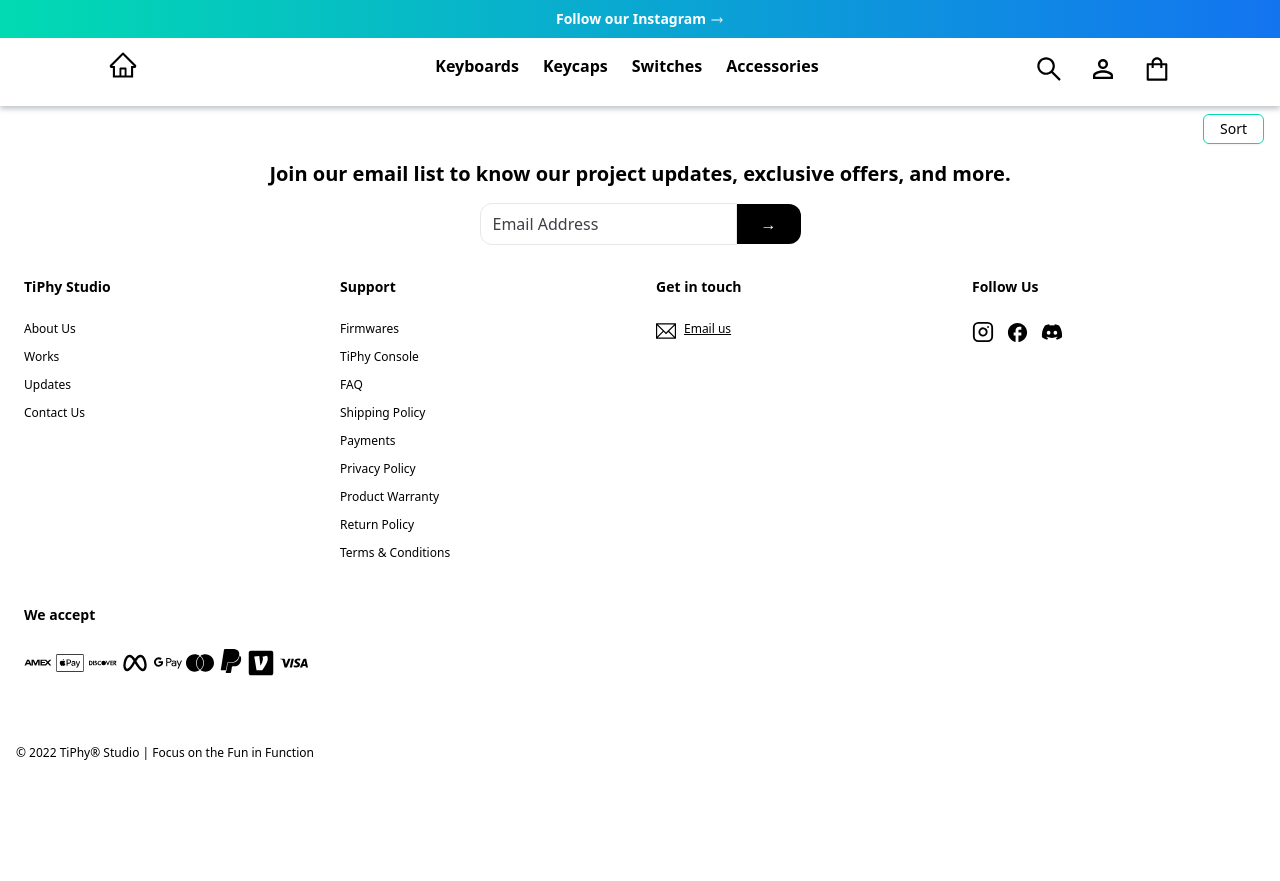
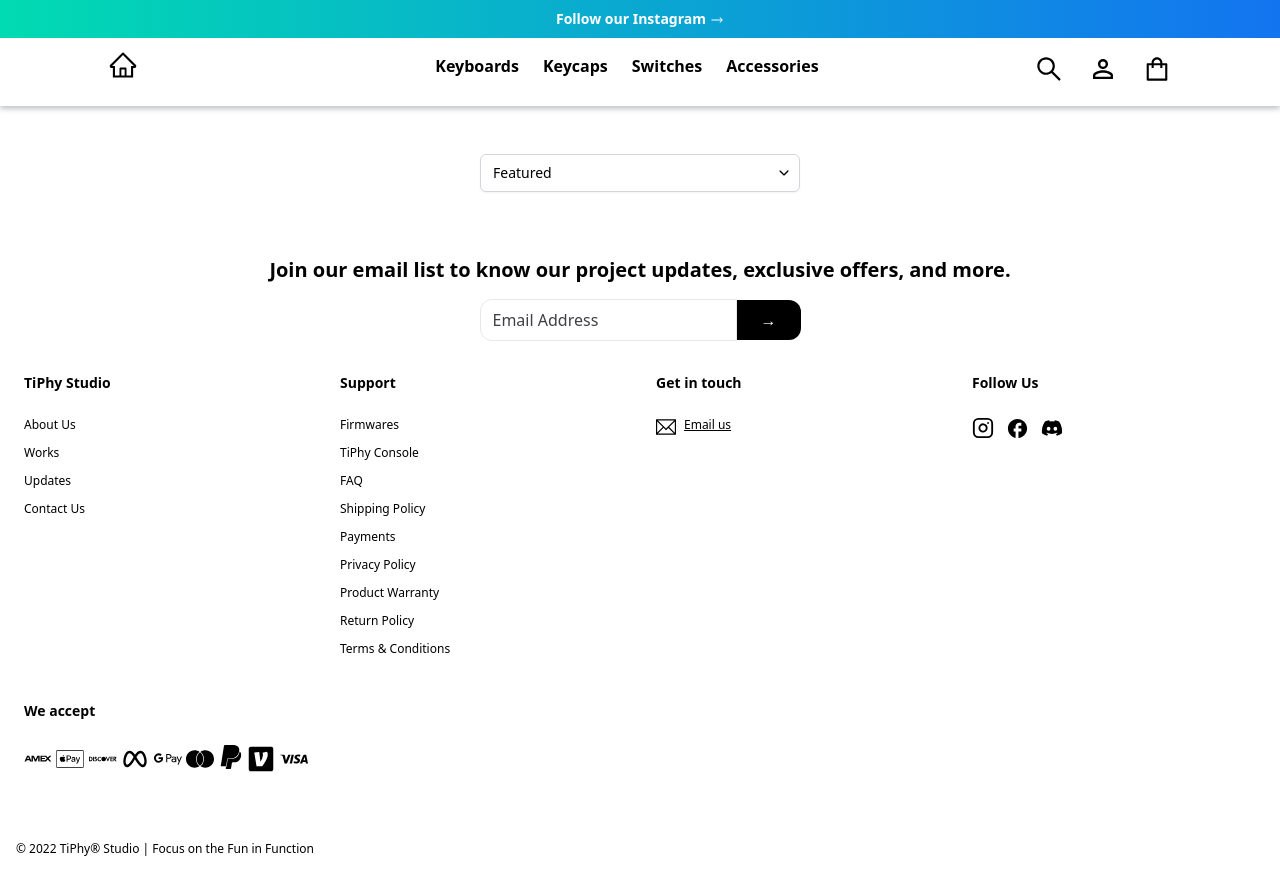
Before and after one commit to maccuci/tiphy, a React (Vite) app: page /collections/keyboards in a window 1280 px wide. Before the commit the page ends 800 px from the top, so only its background shows below. Built offline with nearby package versions, Linux system fonts and the light colour scheme.

Commit message:
add filterbox

```diff
--- a/package.json
+++ b/package.json
@@ -10,6 +10,8 @@
   },
   "dependencies": {
     "@headlessui/react": "^1.7.6",
+    "@headlessui/tailwindcss": "^0.1.2",
+    "@heroicons/react": "^2.0.13",
     "react": "^18.2.0",
     "react-device-detect": "^2.2.2",
     "react-dom": "^18.2.0",
--- /dev/null
+++ b/src/components/FilterBox.tsx
@@ -0,0 +1,85 @@
+import { Listbox, Transition } from '@headlessui/react'
+import { Fragment, useState } from 'react'
+import { CheckIcon } from '@heroicons/react/20/solid'
+import { IoIosArrowDown } from 'react-icons/io'
+
+const people = [
+    "Featured",
+    "Best Selling",
+    "Alphabetically, A-Z",
+    "Alphabetically, Z-A",
+    "Price, Low to High",
+    "Price, High to Low",
+    "Date, Old to New",
+    "Date, New to Old",
+]
+
+export default function FilterBox() {
+    const [selectedfilter, setSelectedfilter] = useState(people[0]);
+
+    return (
+        <div className="items-end justify-end p-12">
+            <div className="w-full max-w-xs mx-auto">
+                <Listbox
+                    as="div"
+                    className="space-y-1"
+                    value={selectedfilter}
+                    onChange={setSelectedfilter}
+                >
+                    {({ open }) => (
+                        <>
+                            <div className="relative">
+                                <span className="inline-block justify-end w-full rounded-md shadow-sm">
+                                    <Listbox.Button className="cursor-default relative w-full rounded-md border border-gray-300 bg-white pl-3 pr-10 py-2 text-left focus:outline-none focus:shadow-outline-blue focus:border-blue-300 transition ease-in-out duration-150 sm:text-sm sm:leading-5">
+                                        <span className="block truncate">{selectedfilter}</span>
+                                        <span className="absolute inset-y-0 right-0 flex items-center pr-2 pointer-events-none">
+                                            <IoIosArrowDown />
+                                        </span>
+                                    </Listbox.Button>
+                                </span>
+
+                                <Transition show={open}
+                                    leave="transition ease-in duration-100"
+                                    leaveFrom="opacity-100"
+                                    leaveTo="opacity-0"
+                                    className="absolute mt-1 w-full rounded-md bg-white shadow-lg"
+                                >
+                                    <Listbox.Options static
+                                        className="max-h-60 rounded-md py-1 text-base leading-6 shadow-xs overflow-auto focus:outline-none sm:text-sm sm:leading-5"
+                                    >
+                                        {people.map((filter) => (
+                                            <Listbox.Option key={filter} value={filter}>
+                                                {({ selected, active }) => (
+                                                    <div
+                                                        className={`${active
+                                                            ? ""
+                                                            : "text-gray-900"
+                                                            } cursor-default select-none relative py-2 pl-8 pr-4`}
+                                                    >
+                                                        <span
+                                                            className={`${selected ? "font-semibold" : "font-normal"
+                                                                } block truncate`}
+                                                        >
+                                                            {filter}
+                                                        </span>
+                                                        {selected && (
+                                                            <span
+                                                                className={`${active ? "text-white" : "text-blue-600"
+                                                                    } absolute inset-y-0 left-0 flex items-center pl-1.5`}
+                                                            >
+                                                            </span>
+                                                        )}
+                                                    </div>
+                                                )}
+                                            </Listbox.Option>
+                                        ))}
+                                    </Listbox.Options>
+                                </Transition>
+                            </div>
+                        </>
+                    )}
+                </Listbox>
+            </div>
+        </div>
+    )
+}
--- a/src/components/SortKeyboardMenu.tsx
+++ b/src/components/SortKeyboardMenu.tsx
@@ -1,19 +1,29 @@
 import { Menu, Transition } from "@headlessui/react"
-import { Fragment } from "react"
+import { Fragment, useState, useEffect } from "react"
 import DropdownMenuItem from "./DropdownMenuItem"
 import { Link } from "react-router-dom"
+import { IoIosArrowDown } from 'react-icons/io'
 
 interface Props {
     className?: string
+    filter: string
 }
 
-export default function SortKeyboardMenu({ className }: Props) {
+export default function SortKeyboardMenu({ className, filter }: Props) {
+    const [filtred, setFiltred] = useState<string>()
+
+    function handleFilter() {
+        useEffect(() => {
+            setFiltred(filter)
+        }, [])
+    }
+
     return (
         <Menu as="div" className={`${className} relative flex justify-end mr-4`}>
             <div className="lg:mt-2 gap-2">
                 <Menu.Button className="flex justify-end border border-[#01DBB2] px-4 py-1 rounded-md text-sm font-medium shadow-sm focus:outline-none focus:ring-2 focus:ring-[#01DBB2] focus:ring-offset-2 focus:ring-offset-gray-100 transition-all"
                     arial-label="Sort Menu">
-                    <p>Sort</p>
+                    <p className="flex">{filter} <IoIosArrowDown className="mt-1 ml-2"/></p>
                 </Menu.Button>
             </div>
             <Transition
@@ -28,9 +38,9 @@ export default function SortKeyboardMenu({ className }: Props) {
                     <div className="py-1">
                         <DropdownMenuItem href='/collections/keyboards'>
                             <div className="flex">
-                                <Link to={'/collections/keyboards'} className='flex'>
-                                    Featured
-                                </Link>
+                                {/* <Link to={'/collections/keyboards'} className='flex'> */}
+                                    <span onClick={handleFilter}>{filtred}</span>
+                                {/* </Link> */}
                             </div>
                         </DropdownMenuItem>
                         <DropdownMenuItem href='/collections/keycaps'>
--- a/src/pages/keyboards.tsx
+++ b/src/pages/keyboards.tsx
@@ -1,3 +1,4 @@
+import FilterBox from "../components/FilterBox"
 import { Footer } from "../components/Footer"
 import { Header } from "../components/Header"
 import { Navbar } from "../components/Navbar"
@@ -8,7 +9,7 @@ export default function Keyboards() {
     return (
         <div>
             <Header className={`${styles.shadow}`}/>
-            <SortKeyboardMenu/>
+            <FilterBox/>
             <Footer />
         </div>
     )
```
Also changed, not shown: 1 other file (tests, documents, lock files or other folders).
